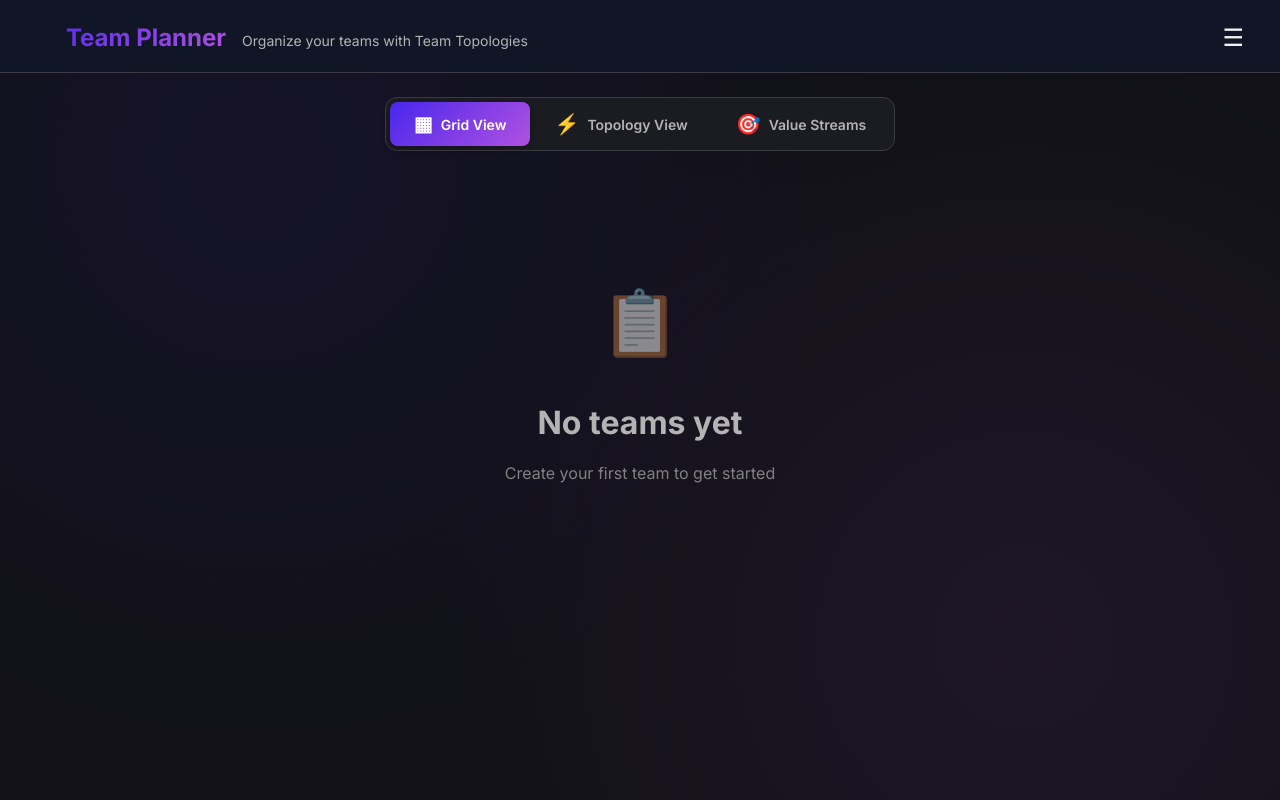
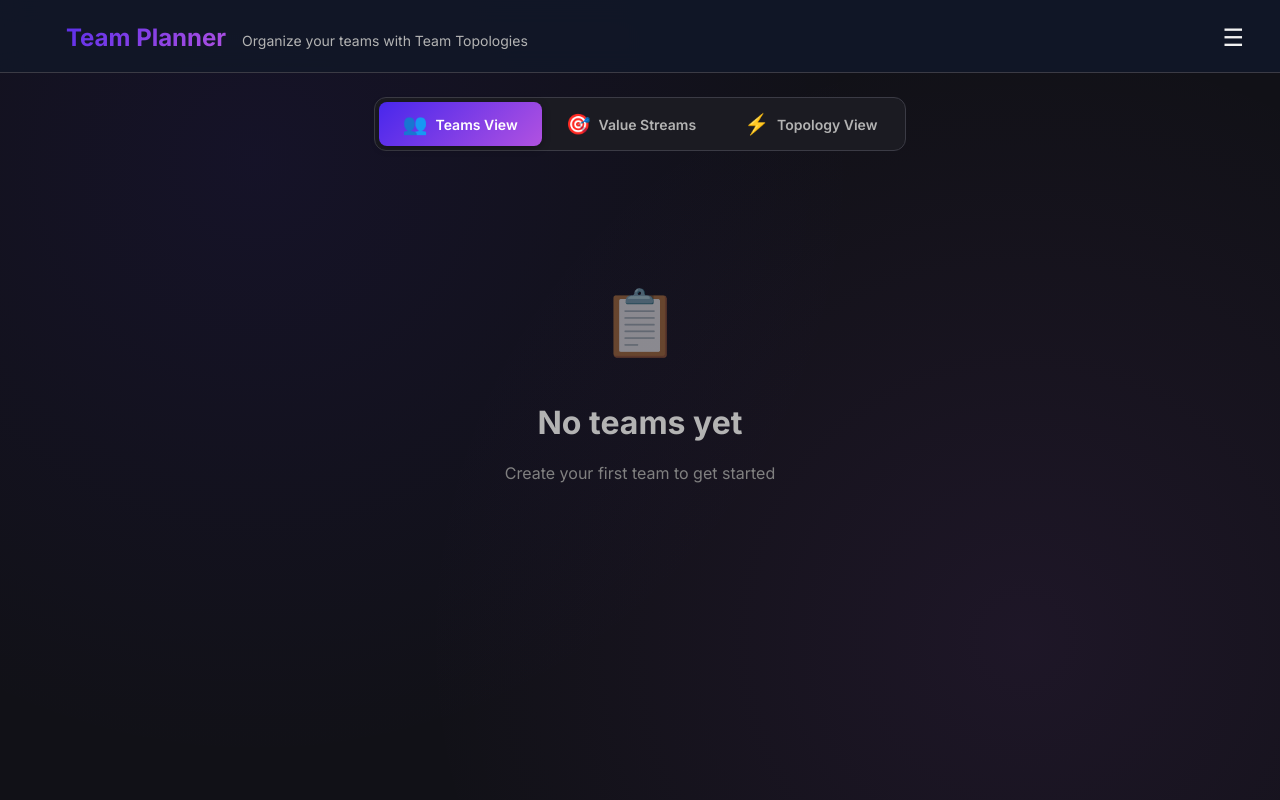
Before and after one commit to xefineb/team-planner, a plain HTML site: page index.html in a window 1280 px wide. Drawn offline with Linux system fonts and the light colour scheme.

Commit message:
feat: rename 'Grid View' to 'Teams View' and reorder view toggle buttons.

```diff
--- a/index.html
+++ b/index.html
@@ -56,16 +56,16 @@
     <div class="container header-tabs">
         <div class="view-toggle">
             <button id="gridViewBtn" class="view-toggle-btn active">
-                <span class="btn-icon">▦</span>
-                Grid View
+                <span class="btn-icon">👥</span>
+                Teams View
+            </button>
+            <button id="valueStreamsViewBtn" class="view-toggle-btn">
+                <span class="btn-icon">🎯</span>
+                Value Streams
             </button>
             <button id="diagramViewBtn" class="view-toggle-btn">
                 <span class="btn-icon">⚡</span>
                 Topology View
-            </button>
-            <button id="valueStreamsViewBtn" class="view-toggle-btn">
-                <span class="btn-icon">🎯</span>
-                Value Streams
             </button>
         </div>
     </div>
```
